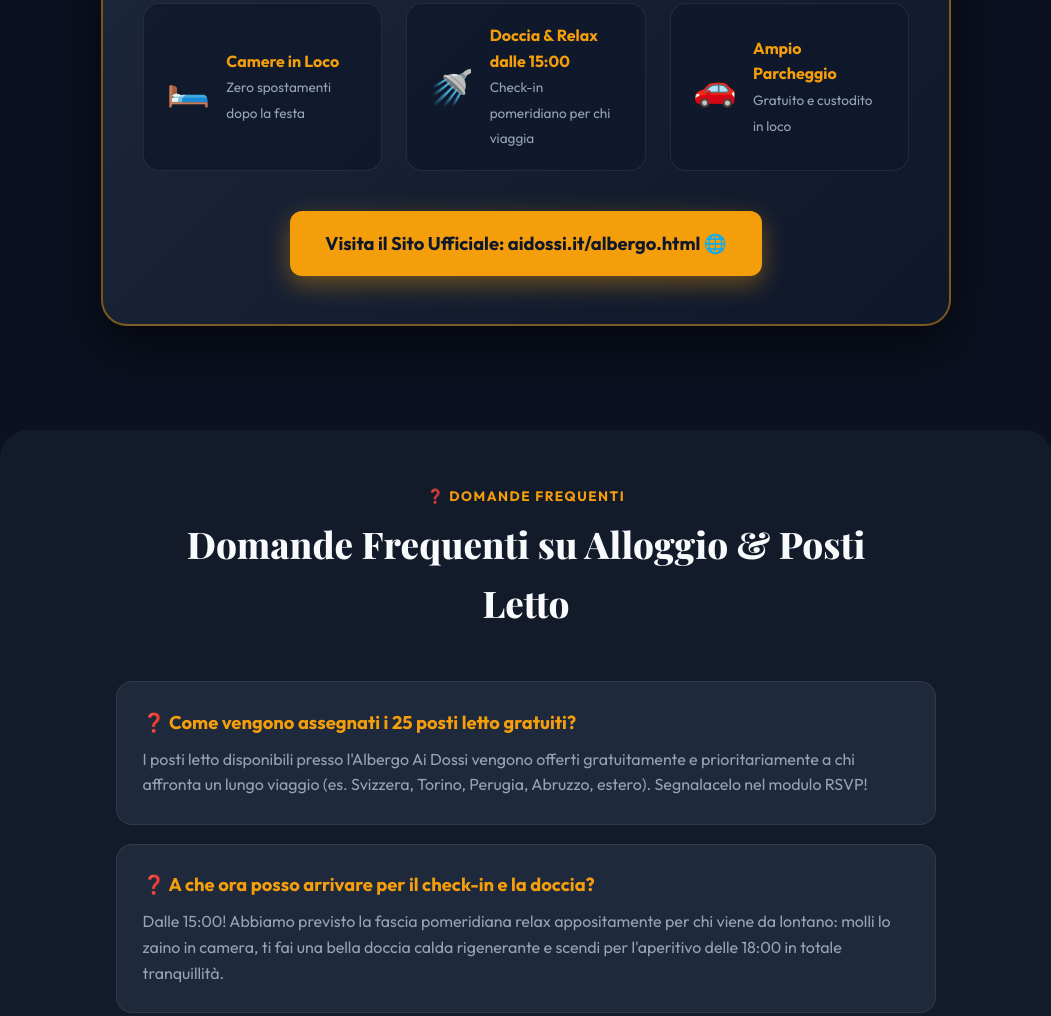
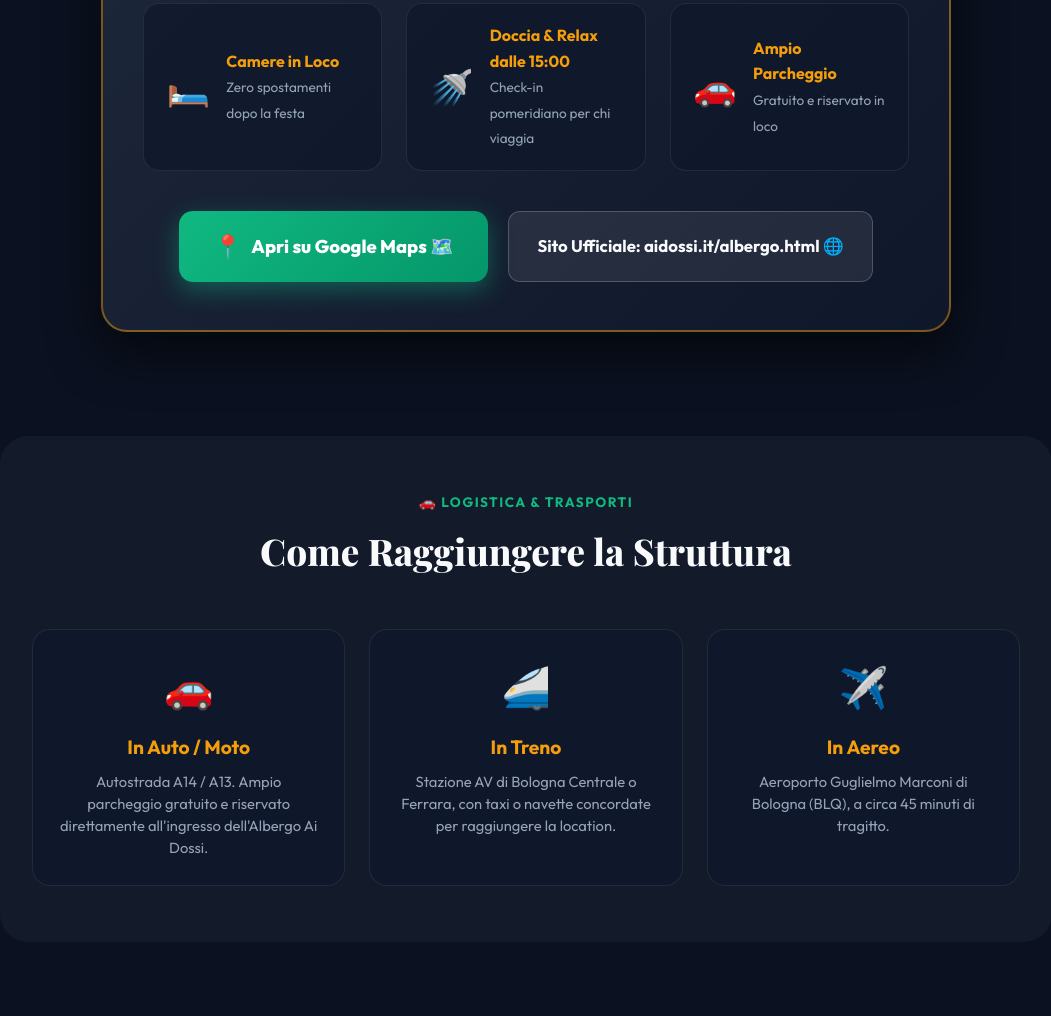
Before and after one commit to palladius/compleanno-palladiano-2026, an Astro site: page /compleanno-palladiano-2026/dormire in a window 1280 px wide. Shown: the part 1370-2386 px from the top of the page, without its empty margins (114-1165 px from the left). Built offline with nearby package versions, Linux system fonts and the light colour scheme; Astro itself is replaced by a stand-in of ours; a web font is replaced by a local one.

Commit message:
feat(dormire): add Google Maps button for Albergo Ai Dossi and remove all other lodging options

```diff
--- a/src/pages/dormire.astro
+++ b/src/pages/dormire.astro
@@ -4,13 +4,14 @@ const baseUrl = import.meta.env.BASE_URL.replace(/\/$/, '');
 const publicFormUrl = "https://docs.google.com/forms/d/e/1FAIpQLSe7pxMlIpxkDulRh-8460JMo3VTDrOgrDahOHObCmnFk-o_Eg/viewform";
 
 const aiDossiUrl = "https://www.aidossi.it/albergo.html";
+const gmapsUrl = "https://maps.app.goo.gl/tqJkL6D76gT9Gg4p8";
 
 const faqs = [
   {
     q_it: "Come vengono assegnati i 25 posti letto gratuiti?",
     q_en: "How are the 25 free guest beds allocated?",
-    a_it: "I posti letto disponibili presso l'Albergo Ai Dossi vengono offerti gratuitamente e prioritariamente a chi affronta un lungo viaggio (es. Svizzera, Torino, Perugia, Abruzzo, estero). Segnalacelo nel modulo RSVP!",
-    a_en: "The available rooms at Albergo Ai Dossi are offered free of charge with priority given to guests traveling long distances (e.g. Switzerland, Turin, Perugia, Abruzzo, abroad). Let us know in the RSVP form!"
+    a_it: "I posti letto disponibili presso l'Albergo Ristorante Ai Dossi vengono offerti gratuitamente e prioritariamente a chi affronta un lungo viaggio (es. Svizzera, Torino, Perugia, Abruzzo, estero). Segnalacelo nel modulo RSVP!",
+    a_en: "The available rooms at Albergo Ristorante Ai Dossi are offered free of charge with priority given to guests traveling long distances (e.g. Switzerland, Turin, Perugia, Abruzzo, abroad). Let us know in the RSVP form!"
   },
   {
     q_it: "A che ora posso arrivare per il check-in e la doccia?",
@@ -27,7 +28,7 @@ const faqs = [
   {
     q_it: "C'è parcheggio disponibile presso l'Albergo Ai Dossi?",
     q_en: "Is there parking available at Albergo Ai Dossi?",
-    a_it: "Sì, ampio parcheggio riservato gratuito per tutte le auto, furgoni, bici e mezzi pesanti.",
+    a_it: "Sì, ampio parcheggio riservato gratuito per tutte le auto, furgoni, bici da corsa e mezzi pesanti.",
     a_en: "Yes, ample free private parking for all cars, vans, bikes, and vehicles."
   }
 ];
@@ -89,10 +90,10 @@ const faqs = [
       </div>
     </div>
 
-    <!-- OFFICIAL HOTEL CARD: ALBERGO AI DOSSI -->
+    <!-- OFFICIAL HOTEL CARD: ALBERGO RISTORANTE AI DOSSI -->
     <section class="section">
       <div class="section-header">
-        <span class="tag-gold">🏨 LA STRUTTURA UFFICIALE</span>
+        <span class="tag-gold">🏨 LA STRUTTURA UFFICIALE (UNICA SEDE)</span>
         <h2 lang-it>Albergo Ristorante Ai Dossi</h2>
         <h2 lang-en>Albergo Ristorante Ai Dossi</h2>
       </div>
@@ -133,23 +134,62 @@ const faqs = [
             <div>
               <strong lang-it>Ampio Parcheggio</strong>
               <strong lang-en>Free Parking</strong>
-              <small lang-it>Gratuito e custodito in loco</small>
+              <small lang-it>Gratuito e riservato in loco</small>
               <small lang-en>Spacious and secure on-site</small>
             </div>
           </div>
         </div>
 
-        <div class="ai-dossi-cta">
-          <a href={aiDossiUrl} target="_blank" rel="noopener noreferrer" class="btn btn-primary btn-dossi">
-            <span lang-it>Visita il Sito Ufficiale: aidossi.it/albergo.html 🌐</span>
-            <span lang-en>Visit Official Website: aidossi.it/albergo.html 🌐</span>
+        <!-- ACTION BUTTONS: SITE + GOOGLE MAPS -->
+        <div class="ai-dossi-cta-group">
+          <a href={gmapsUrl} target="_blank" rel="noopener noreferrer" class="btn btn-maps">
+            <span class="maps-icon">📍</span>
+            <span lang-it>Apri su Google Maps 🗺️</span>
+            <span lang-en>Open in Google Maps 🗺️</span>
+          </a>
+          <a href={aiDossiUrl} target="_blank" rel="noopener noreferrer" class="btn btn-secondary btn-dossi-site">
+            <span lang-it>Sito Ufficiale: aidossi.it/albergo.html 🌐</span>
+            <span lang-en>Official Website: aidossi.it/albergo.html 🌐</span>
           </a>
         </div>
       </div>
     </section>
 
+    <!-- TRANSPORT & DIRECTIONS -->
+    <section class="section alt-bg">
+      <div class="section-header">
+        <span class="tag-green">🚗 LOGISTICA & TRASPORTI</span>
+        <h2 lang-it>Come Raggiungere la Struttura</h2>
+        <h2 lang-en>Getting to the Venue</h2>
+      </div>
+
+      <div class="transport-grid">
+        <div class="transport-box">
+          <div class="transport-icon">🚗</div>
+          <h4 lang-it>In Auto / Moto</h4>
+          <h4 lang-en>By Car / Motorcycle</h4>
+          <p lang-it>Autostrada A14 / A13. Ampio parcheggio gratuito e riservato direttamente all'ingresso dell'Albergo Ai Dossi.</p>
+          <p lang-en>Highway A14 / A13. Generous free on-site parking directly at the entrance of Albergo Ai Dossi.</p>
+        </div>
+        <div class="transport-box">
+          <div class="transport-icon">🚄</div>
+          <h4 lang-it>In Treno</h4>
+          <h4 lang-en>By Train (Frecciarossa/Italo)</h4>
+          <p lang-it>Stazione AV di Bologna Centrale o Ferrara, con taxi o navette concordate per raggiungere la location.</p>
+          <p lang-en>High-speed rail stations Bologna Centrale or Ferrara, followed by taxi or shared rides.</p>
+        </div>
+        <div class="transport-box">
+          <div class="transport-icon">✈️</div>
+          <h4 lang-it>In Aereo</h4>
+          <h4 lang-en>By Plane</h4>
+          <p lang-it>Aeroporto Guglielmo Marconi di Bologna (BLQ), a circa 45 minuti di tragitto.</p>
+          <p lang-en>Bologna Airport (BLQ), roughly 45 minutes travel time.</p>
+        </div>
+      </div>
+    </section>
+
     <!-- FAQS ACCORDION -->
-    <section class="section alt-bg">
+    <section class="section">
       <div class="section-header">
         <span class="tag-gold">❓ DOMANDE FREQUENTI</span>
         <h2 lang-it>Domande Frequenti su Alloggio & Posti Letto</h2>
@@ -376,13 +416,42 @@ const faqs = [
     font-size: 0.85rem;
   }
 
-  .btn-dossi {
-    font-size: 1.15rem;
-    padding: 1.1rem 2.2rem;
-    box-shadow: 0 8px 25px rgba(245, 158, 11, 0.4);
+  .ai-dossi-cta-group {
+    display: flex;
+    justify-content: center;
+    gap: 1.2rem;
+    flex-wrap: wrap;
   }
 
-  /* FAQS */
+  .btn-maps {
+    background: linear-gradient(135deg, #10b981, #059669);
+    color: #ffffff;
+    font-size: 1.15rem;
+    font-weight: 800;
+    padding: 1.1rem 2.2rem;
+    border-radius: 14px;
+    box-shadow: 0 8px 25px rgba(16, 185, 129, 0.4);
+    display: inline-flex;
+    align-items: center;
+    gap: 0.6rem;
+  }
+
+  .btn-maps:hover {
+    background: #059669;
+    transform: translateY(-2px);
+    box-shadow: 0 12px 30px rgba(16, 185, 129, 0.6);
+  }
+
+  .maps-icon {
+    font-size: 1.4rem;
+  }
+
+  .btn-dossi-site {
+    font-size: 1.05rem;
+    padding: 1.1rem 1.8rem;
+  }
+
+  /* TRANSPORT */
   .alt-bg {
     background: rgba(30, 41, 59, 0.4);
     border-radius: 28px;
@@ -390,6 +459,38 @@ const faqs = [
     margin: 3.5rem 0;
   }
 
+  .transport-grid {
+    display: grid;
+    grid-template-columns: repeat(auto-fit, minmax(250px, 1fr));
+    gap: 1.5rem;
+  }
+
+  .transport-box {
+    background: var(--bg-surface);
+    border: 1px solid rgba(255, 255, 255, 0.08);
+    border-radius: 18px;
+    padding: 1.6rem;
+    text-align: center;
+  }
+
+  .transport-icon {
+    font-size: 2.5rem;
+    margin-bottom: 0.8rem;
+  }
+
+  .transport-box h4 {
+    font-size: 1.2rem;
+    color: var(--accent-gold);
+    margin-bottom: 0.5rem;
+  }
+
+  .transport-box p {
+    color: var(--text-muted);
+    font-size: 0.92rem;
+    line-height: 1.5;
+  }
+
+  /* FAQS */
   .faq-list {
     max-width: 820px;
     margin: 0 auto;
```
